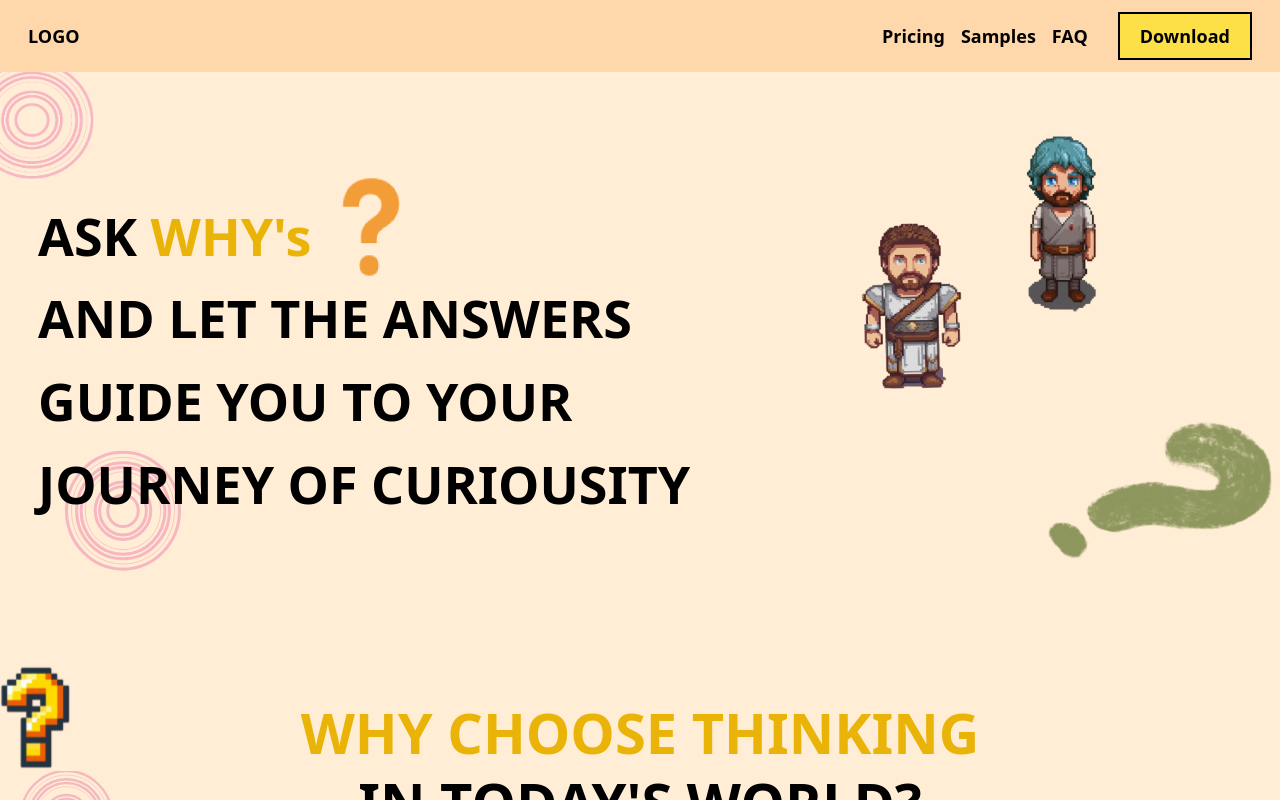
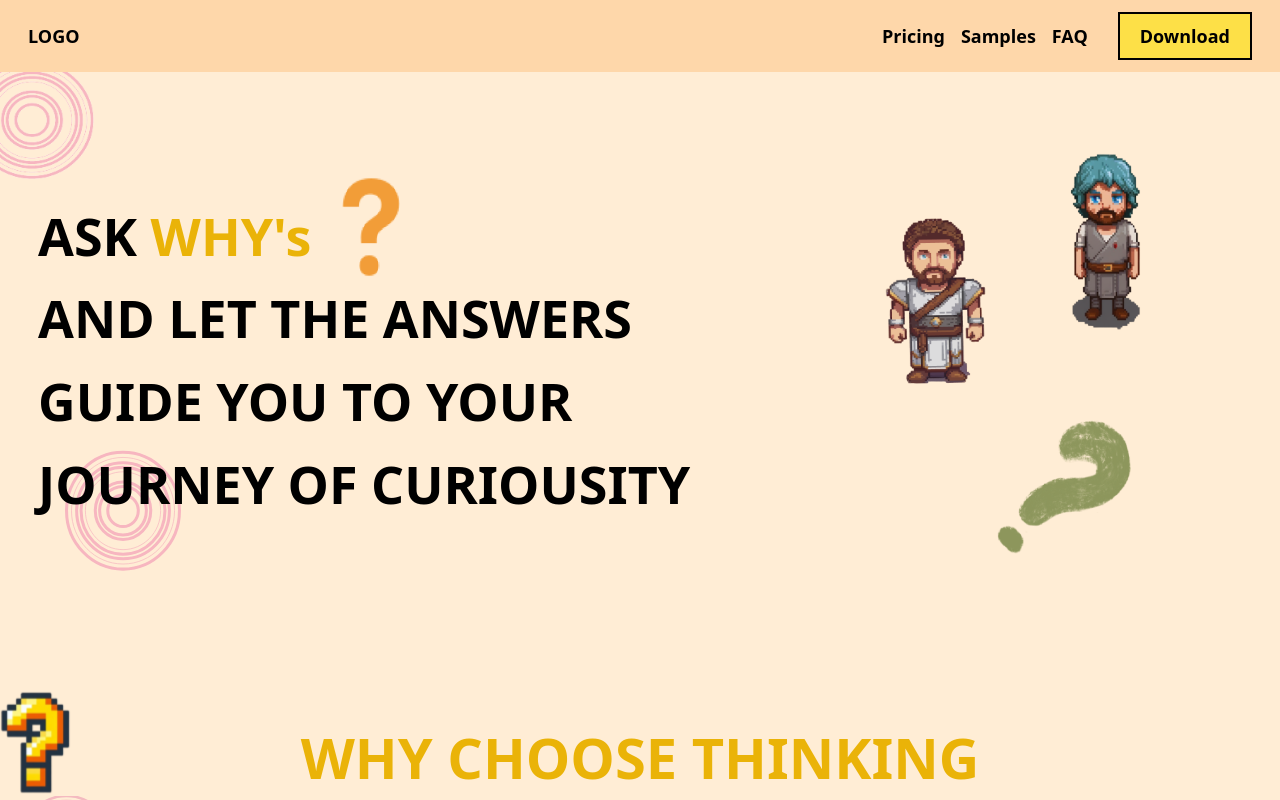
Before and after one commit to sujal12344/Whyfied-landing-page-Test-, a React (Vite) app: page / in a window 1280 px wide. Shown: the top 800 px of the page. Built offline with nearby package versions, Linux system fonts and the light colour scheme.

Commit message:
HeroBody complete

```diff
--- a/src/components/herobody.tsx
+++ b/src/components/herobody.tsx
@@ -1,7 +1,7 @@
 import orangeQuestionMark from "../images/orangeQuestionMark.png";
 import halfCircleAtNavbar from "../images/halfCircleAtNavbar.png";
 import Marcus from "../images/Marcus Aurelius.png";
-import secondScientist from "../images/secondScienticist.png";
+import secondModal from "../images/secondModal.png";
 import greenQuestionMark from "../images/green question mark.png";
 import circle from "../images/circle.svg";
 
@@ -42,21 +42,24 @@ const Herobody = () => {
             </p>
           </h1>
         </div>
-        <div className="mb:w-full sm:w-full w-[40vw]">
-          <img
-            src={secondScientist}
-            alt="scientist"
-            className="w-[220px] h-[200px] relative top-[52px] left-[185px]"
-          />
-          <img
-            src={Marcus}
-            alt="scientist"
-            className="w-[215px] h-[220px] relative top-[-75px] left-[40px]"
-          />
+
+        <div className="flex flex-col items-center justify-center mb:w-full sm:w-full w-[40vw] mb:pt-[50px] sm:pt-[80px] md:pt-[40px] lg:pt-[50px]">
+          <div className="flex justify-center items-center px-[50px]">
+            <img
+              src={Marcus}
+              alt="Marcus"
+              className="w-[215px] h-[220px] mb:-mr-[60px] sm:-mr-[20px] md:-mr-[80px] lg:-mr-[70px] xl:-mr-[50px] 2xl:-mr-[30px] mt-[120px]"
+            />
+            <img
+              src={secondModal}
+              alt="secondModal"
+              className="w-[220px] h-[200px] mb:-mr-[15px] sm:-ml-[40px]"
+            />
+          </div>
           <img
             src={greenQuestionMark}
-            alt="scientist"
-            className="w-[240px] h-[165px] relative top-[-80px] left-[275px] rotate-12"
+            alt="greenQuestionMark"
+            className="w-[170px] h-[150px] md:scale-[0.8] lg:scale-[0.85] xl:scale-[0.9] mb:mt-[20px] sm:mt-[30px] mdToLarge:mt-[0px] mb:ml-[60px] ml-[60px] lg:ml-[70px] xl:ml-[80px] 2xl:ml-[100px] mb-[120px]"
           />
         </div>
       </div>
```
Also changed, not shown: src/images/secondModal.png (renamed from src/images/secondScienticist.png).
